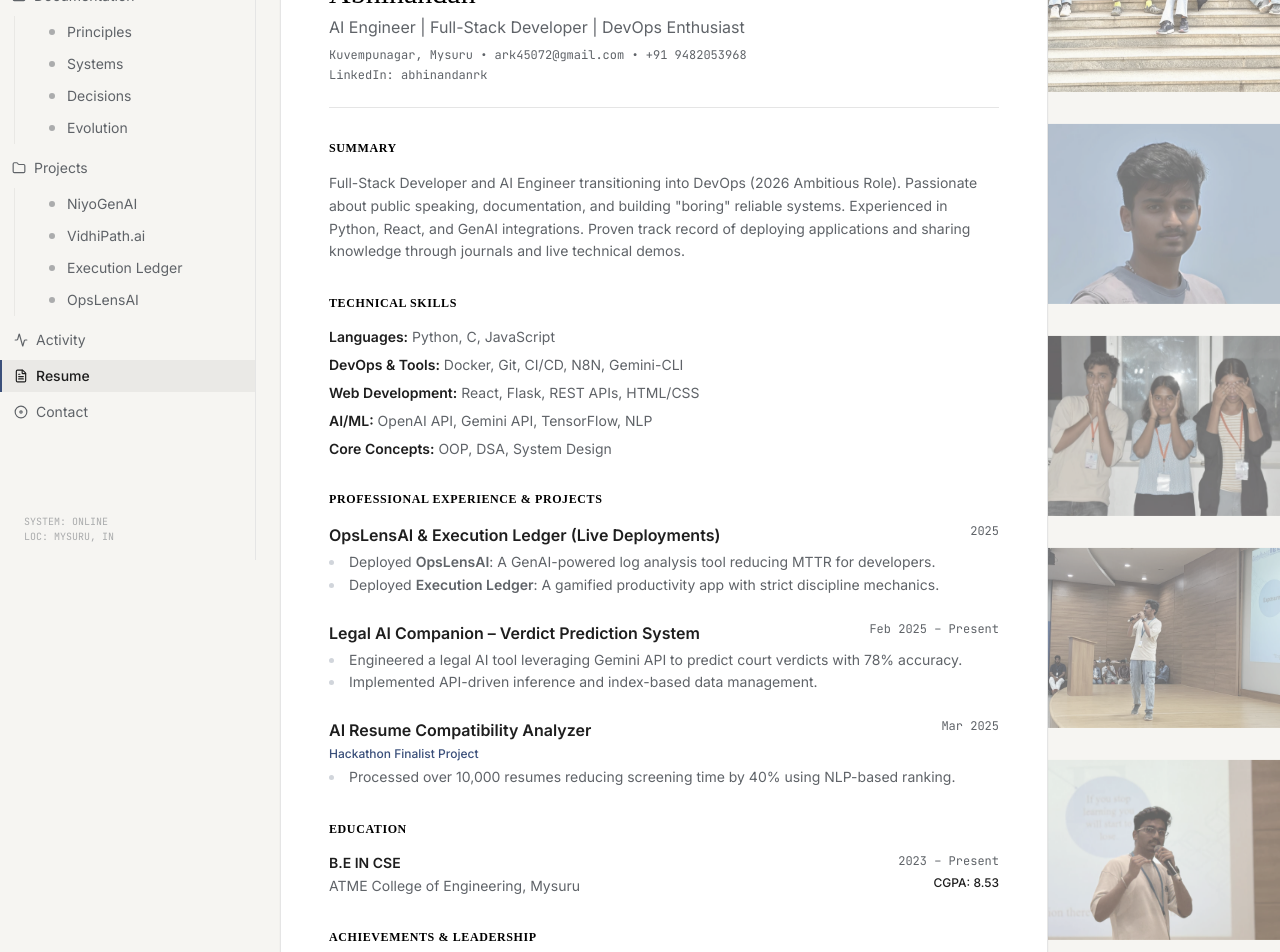
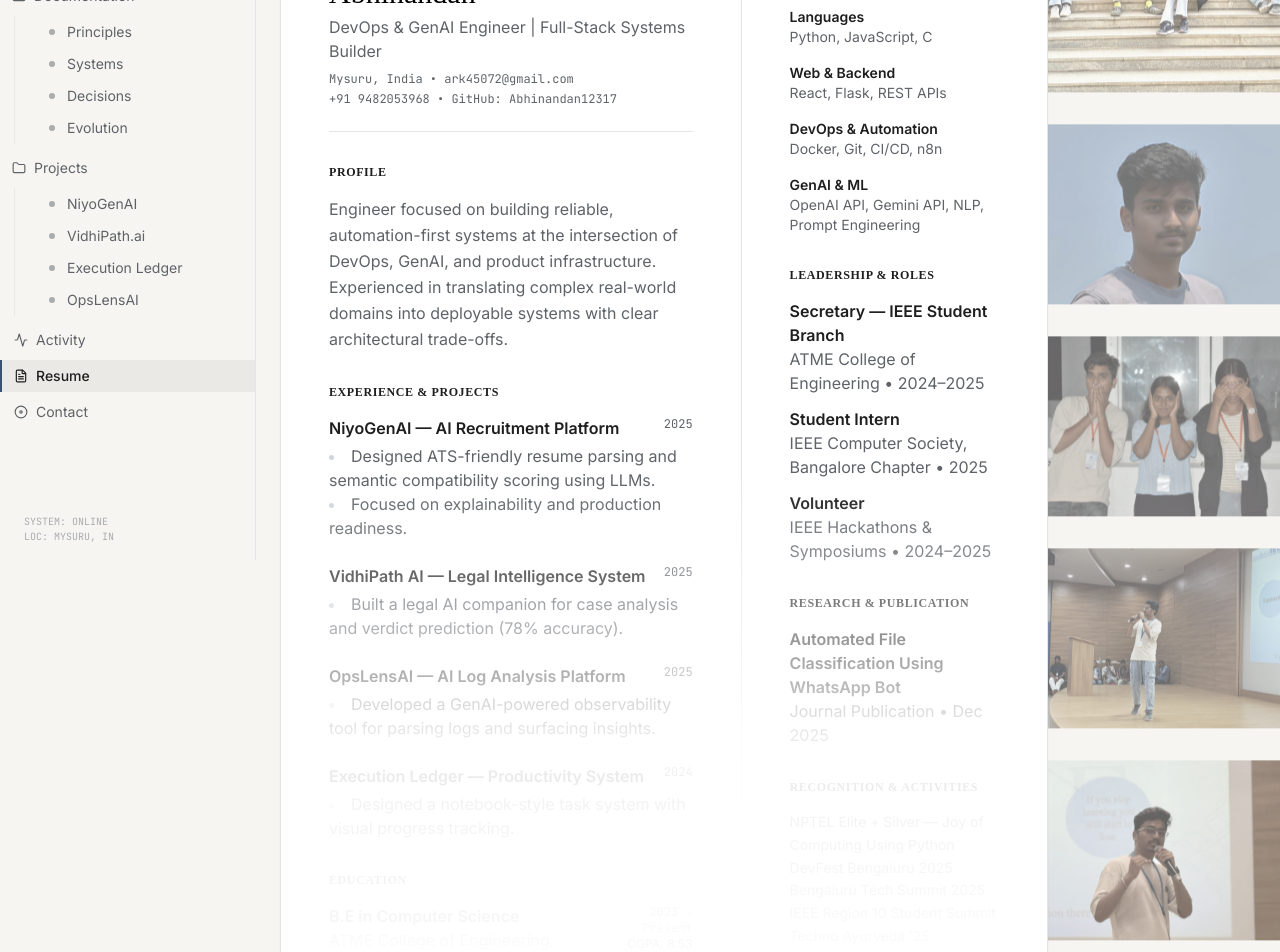
Before and after one commit to Abhinandan12317/Abhinandan-R-K, a React (Vite) app: page /#/resume in a window 1280 px wide. Shown: the part 240-1192 px from the top of the page. Built offline with nearby package versions, Linux system fonts and the light colour scheme.

Commit message:
fix: layout of resume.tsx and added fading

```diff
--- a/pages/Resume.tsx
+++ b/pages/Resume.tsx
@@ -5,6 +5,7 @@
 const Resume = () => {
   return (
     <div className="max-w-3xl h-full flex flex-col animate-fade-in">
+      {/* Page Header */}
       <div className="flex justify-between items-center mb-8">
         <h1 className="text-2xl font-serif text-ink">Resume</h1>
         <a
@@ -17,113 +18,233 @@
         </a>
       </div>
 
-      <div className="relative border border-border bg-white p-8 md:p-12 shadow-sm flex-grow overflow-hidden">
-        <div className="space-y-8 text-sm md:text-base text-ink font-sans">
+      {/* Resume Sheet */}
+      <div className="relative border border-border bg-white shadow-sm flex-grow overflow-hidden">
+        <div className="grid grid-cols-1 md:grid-cols-[60%_40%] h-full">
 
-          <header className="border-b border-black/10 pb-6 flex justify-between items-start">
-            <div>
-              <h2 className="text-3xl font-serif text-black mb-1">{PERSONAL_DETAILS.name}</h2>
-              <p className="text-subtle">AI Engineer | Full-Stack Developer | DevOps Enthusiast</p>
-              <p className="text-xs text-subtle mt-2 font-mono">Kuvempunagar, Mysuru • ark45072@gmail.com • +91 9482053968</p>
-              <p className="text-xs text-subtle mt-1 font-mono">LinkedIn: abhinandanrk</p>
-            </div>
+          {/* ================= LEFT COLUMN ================= */}
+          <div className="p-8 md:p-12 space-y-8">
+
+            {/* Identity */}
+            <header className="border-b border-black/10 pb-6">
+              <h2 className="text-3xl font-serif text-black mb-1">
+                {PERSONAL_DETAILS.name}
+              </h2>
+              <p className="text-subtle">
+                DevOps & GenAI Engineer | Full-Stack Systems Builder
+              </p>
+              <p className="text-xs text-subtle mt-2 font-mono">
+                Mysuru, India • ark45072@gmail.com
+              </p>
+              <p className="text-xs text-subtle mt-1 font-mono">
+                +91 9482053968 • GitHub: Abhinandan12317
+              </p>
             </header>
 
+            {/* Profile */}
             <section>
-            <h3 className="font-bold text-black uppercase tracking-wider text-xs mb-4">Summary</h3>
-            <p className="text-subtle text-sm leading-relaxed">
-              Full-Stack Developer and AI Engineer transitioning into DevOps (2026 Ambitious Role).
-              Passionate about public speaking, documentation, and building "boring" reliable systems.
-              Experienced in Python, React, and GenAI integrations. Proven track record of deploying applications
-              and sharing knowledge through journals and live technical demos.
+              <h3 className="font-bold uppercase tracking-wider text-xs mb-4">
+                Profile
+              </h3>
+              <p className="text-subtle leading-relaxed">
+                Engineer focused on building reliable, automation-first systems
+                at the intersection of DevOps, GenAI, and product infrastructure.
+                Experienced in translating complex real-world domains into
+                deployable systems with clear architectural trade-offs.
               </p>
             </section>
 
+            {/* Experience & Projects */}
             <section>
-            <h3 className="font-bold text-black uppercase tracking-wider text-xs mb-4">Technical Skills</h3>
-             <div className="grid grid-cols-1 gap-y-2 text-sm text-subtle">
-                <p><strong className="text-ink">Languages:</strong> Python, C, JavaScript</p>
-                <p><strong className="text-ink">DevOps & Tools:</strong> Docker, Git, CI/CD, N8N, Gemini-CLI</p>
-                <p><strong className="text-ink">Web Development:</strong> React, Flask, REST APIs, HTML/CSS</p>
-                <p><strong className="text-ink">AI/ML:</strong> OpenAI API, Gemini API, TensorFlow, NLP</p>
-                <p><strong className="text-ink">Core Concepts:</strong> OOP, DSA, System Design</p>
-             </div>
-          </section>
+              <h3 className="font-bold uppercase tracking-wider text-xs mb-4">
+                Experience & Projects
+              </h3>
 
-          <section>
-            <h3 className="font-bold text-black uppercase tracking-wider text-xs mb-4">Professional Experience & Projects</h3>
               <div className="space-y-6">
                 <div>
                   <div className="flex justify-between mb-1">
-                  <span className="font-bold">OpsLensAI & Execution Ledger (Live Deployments)</span>
+                    <span className="font-semibold">
+                      NiyoGenAI — AI Recruitment Platform
+                    </span>
                     <span className="text-subtle font-mono text-xs">2025</span>
                   </div>
-                <ul className="list-disc list-inside text-subtle text-sm leading-relaxed marker:text-gray-300">
-                  <li>Deployed <span className="font-bold">OpsLensAI</span>: A GenAI-powered log analysis tool reducing MTTR for developers.</li>
-                  <li>Deployed <span className="font-bold">Execution Ledger</span>: A gamified productivity app with strict discipline mechanics.</li>
+                  <ul className="list-disc list-inside text-subtle marker:text-gray-300">
+                    <li>
+                      Designed ATS-friendly resume parsing and semantic
+                      compatibility scoring using LLMs.
+                    </li>
+                    <li>
+                      Focused on explainability and production readiness.
+                    </li>
                   </ul>
                 </div>
+
                 <div>
                   <div className="flex justify-between mb-1">
-                  <span className="font-bold">Legal AI Companion – Verdict Prediction System</span>
-                  <span className="text-subtle font-mono text-xs">Feb 2025 – Present</span>
+                    <span className="font-semibold">
+                      VidhiPath AI — Legal Intelligence System
+                    </span>
+                    <span className="text-subtle font-mono text-xs">2025</span>
                   </div>
-                <ul className="list-disc list-inside text-subtle text-sm leading-relaxed marker:text-gray-300">
-                  <li>Engineered a legal AI tool leveraging Gemini API to predict court verdicts with 78% accuracy.</li>
-                  <li>Implemented API-driven inference and index-based data management.</li>
+                  <ul className="list-disc list-inside text-subtle marker:text-gray-300">
+                    <li>
+                      Built a legal AI companion for case analysis and verdict
+                      prediction (78% accuracy).
+                    </li>
                   </ul>
                 </div>
+
                 <div>
                   <div className="flex justify-between mb-1">
-                  <span className="font-bold">AI Resume Compatibility Analyzer</span>
-                  <span className="text-subtle font-mono text-xs">Mar 2025</span>
+                    <span className="font-semibold">
+                      OpsLensAI — AI Log Analysis Platform
+                    </span>
+                    <span className="text-subtle font-mono text-xs">2025</span>
                   </div>
-                <p className="text-xs text-accent mb-1 font-medium">Hackathon Finalist Project</p>
-                <ul className="list-disc list-inside text-subtle text-sm leading-relaxed marker:text-gray-300">
-                  <li>Processed over 10,000 resumes reducing screening time by 40% using NLP-based ranking.</li>
+                  <ul className="list-disc list-inside text-subtle marker:text-gray-300">
+                    <li>
+                      Developed a GenAI-powered observability tool for parsing
+                      logs and surfacing insights.
+                    </li>
+                  </ul>
+                </div>
+
+                <div>
+                  <div className="flex justify-between mb-1">
+                    <span className="font-semibold">
+                      Execution Ledger — Productivity System
+                    </span>
+                    <span className="text-subtle font-mono text-xs">2024</span>
+                  </div>
+                  <ul className="list-disc list-inside text-subtle marker:text-gray-300">
+                    <li>
+                      Designed a notebook-style task system with visual progress
+                      tracking.
+                    </li>
                   </ul>
                 </div>
               </div>
             </section>
 
+            {/* Education */}
             <section>
-            <h3 className="font-bold text-black uppercase tracking-wider text-xs mb-4">Education</h3>
-             <div className="space-y-4">
-                <div className="flex justify-between items-start">
+              <h3 className="font-bold uppercase tracking-wider text-xs mb-4">
+                Education
+              </h3>
+              <div className="flex justify-between">
                 <div>
-                    <span className="font-bold block text-sm">B.E IN CSE</span>
-                    <span className="text-subtle text-sm">ATME College of Engineering, Mysuru</span>
+                  <p className="font-semibold">B.E in Computer Science</p>
+                  <p className="text-subtle">
+                    ATME College of Engineering, Mysuru
+                  </p>
                 </div>
                 <div className="text-right">
-                    <span className="text-subtle font-mono text-xs block">2023 – Present</span>
-                    <span className="text-ink text-xs font-medium">CGPA: 8.53</span>
+                  <p className="text-subtle font-mono text-xs">
+                    2023 – Present
+                  </p>
+                  <p className="text-xs font-medium">CGPA: 8.53</p>
                 </div>
+              </div>
+            </section>
+          </div>
+
+          {/* ================= RIGHT COLUMN ================= */}
+          <aside className="p-8 md:p-12 space-y-8 border-l border-black/10">
+
+            {/* Technical Skills */}
+            <section>
+              <h3 className="font-bold uppercase tracking-wider text-xs mb-4">
+                Technical Skills
+              </h3>
+
+              <div className="space-y-4 text-sm">
+                <div>
+                  <p className="font-semibold">Languages</p>
+                  <p className="text-subtle">Python, JavaScript, C</p>
+                </div>
+
+                <div>
+                  <p className="font-semibold">Web & Backend</p>
+                  <p className="text-subtle">React, Flask, REST APIs</p>
+                </div>
+
+                <div>
+                  <p className="font-semibold">DevOps & Automation</p>
+                  <p className="text-subtle">Docker, Git, CI/CD, n8n</p>
+                </div>
+
+                <div>
+                  <p className="font-semibold">GenAI & ML</p>
+                  <p className="text-subtle">
+                    OpenAI API, Gemini API, NLP, Prompt Engineering
+                  </p>
                 </div>
               </div>
             </section>
 
+            {/* Leadership & Roles */}
             <section>
-            <h3 className="font-bold text-black uppercase tracking-wider text-xs mb-4">Achievements & Leadership</h3>
-             <ul className="list-disc list-inside text-subtle text-sm leading-relaxed marker:text-gray-300">
-               <li><span className="font-bold">Publication (2025)</span>: Published journal on "Automated file classification and notes sharing using Whatsapp Bot" (N8N Project).</li>
-               <li><span className="font-bold">Speaker (2025)</span>: Delivered a live technical demo on <span className="font-bold">Gemini-CLI</span> at a tech event.</li>
-               <li><span className="font-bold">Hackathon Finalist</span>: Code-Battle 2k25 Participant & Resume Analyzer Project.</li>
-               <li><span className="font-bold">IEEE Student Branch Secretary</span>: Organized tech workshops and events (2023-Present).</li>
-             </ul>
+              <h3 className="font-bold uppercase tracking-wider text-xs mb-4">
+                Leadership & Roles
+              </h3>
+
+              <p className="font-semibold">Secretary — IEEE Student Branch</p>
+              <p className="text-subtle">
+                ATME College of Engineering • 2024–2025
+              </p>
+
+              <p className="font-semibold mt-3">Student Intern</p>
+              <p className="text-subtle">
+                IEEE Computer Society, Bangalore Chapter • 2025
+              </p>
+
+              <p className="font-semibold mt-3">Volunteer</p>
+              <p className="text-subtle">
+                IEEE Hackathons & Symposiums • 2024–2025
+              </p>
             </section>
+
+            {/* Research & Publication */}
+            <section>
+              <h3 className="font-bold uppercase tracking-wider text-xs mb-4">
+                Research & Publication
+              </h3>
+              <p className="font-semibold">
+                Automated File Classification Using WhatsApp Bot
+              </p>
+              <p className="text-subtle">
+                Journal Publication • Dec 2025
+              </p>
+            </section>
+
+            {/* Recognition & Activities */}
+            <section>
+              <h3 className="font-bold uppercase tracking-wider text-xs mb-4">
+                Recognition & Activities
+              </h3>
+              <p className="text-subtle text-sm leading-relaxed">
+                NPTEL Elite + Silver — Joy of Computing Using Python<br />
+                DevFest Bengaluru 2025<br />
+                Bengaluru Tech Summit 2025<br />
+                IEEE Region 10 Student Summit<br />
+                Techno Ayurveda ’25
+              </p>
+            </section>
+          </aside>
         </div>
 
-        {/* Fade Out Effect */}
-        <div className="absolute bottom-0 left-0 right-0 h-40 bg-gradient-to-t from-white via-white/90 to-transparent flex items-end justify-center pb-8">
-           <div className="text-center">
+        {/* ================= FADE FROM 50% ================= */}
+        <div className="pointer-events-none absolute inset-x-0 bottom-0 h-1/2
+          bg-gradient-to-t from-white via-white/90 to-transparent
+          flex items-end justify-center pb-6"
+        >
           <a
             href={PERSONAL_DETAILS.resumePdf}
             download
-               className="bg-ink text-white px-6 py-2 text-sm hover:bg-subtle transition-colors"
+            className="pointer-events-auto bg-ink text-white px-6 py-2 text-sm hover:bg-subtle transition-colors"
           >
             Get Full Resume
           </a>
-           </div>
         </div>
       </div>
     </div>
```
Lines whose indentation alone changed are shown as unchanged.
